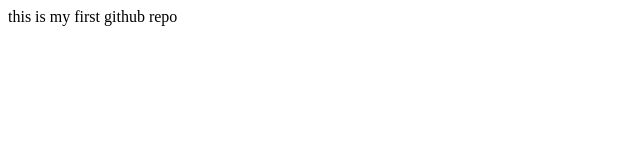
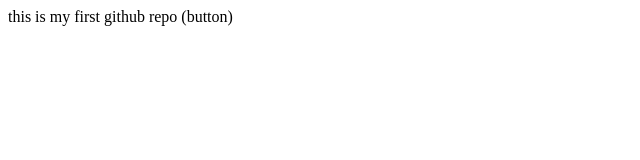
Before and after one commit to iloveuttam/localrepo, a plain HTML site: page index.html in a window 1280 px wide. Shown: the full height of the page, 0-640 px from the left. Drawn offline with Linux system fonts and the light colour scheme.

```diff
--- a/index.html
+++ b/index.html
@@ -1 +1 @@
-<p>this is my first github repo </p>
+<p>this is my first github repo (button)</p>
```
